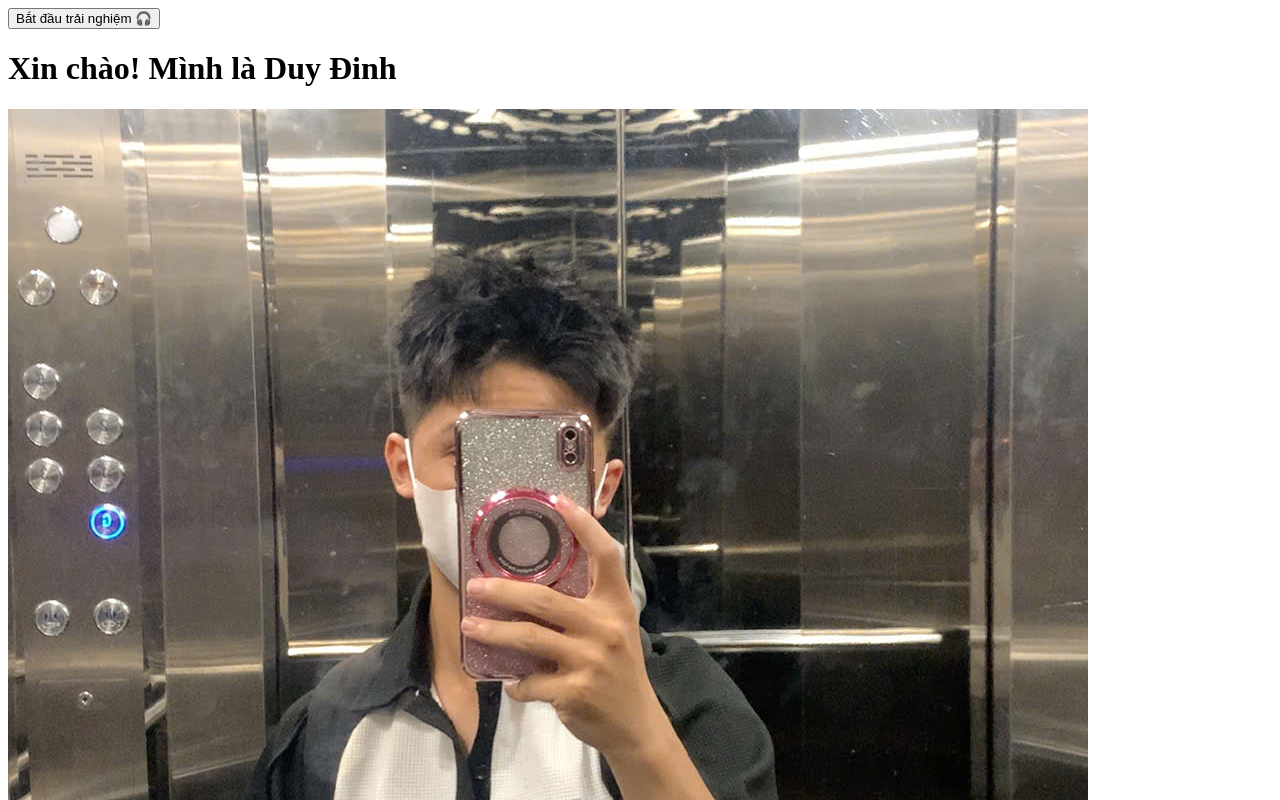
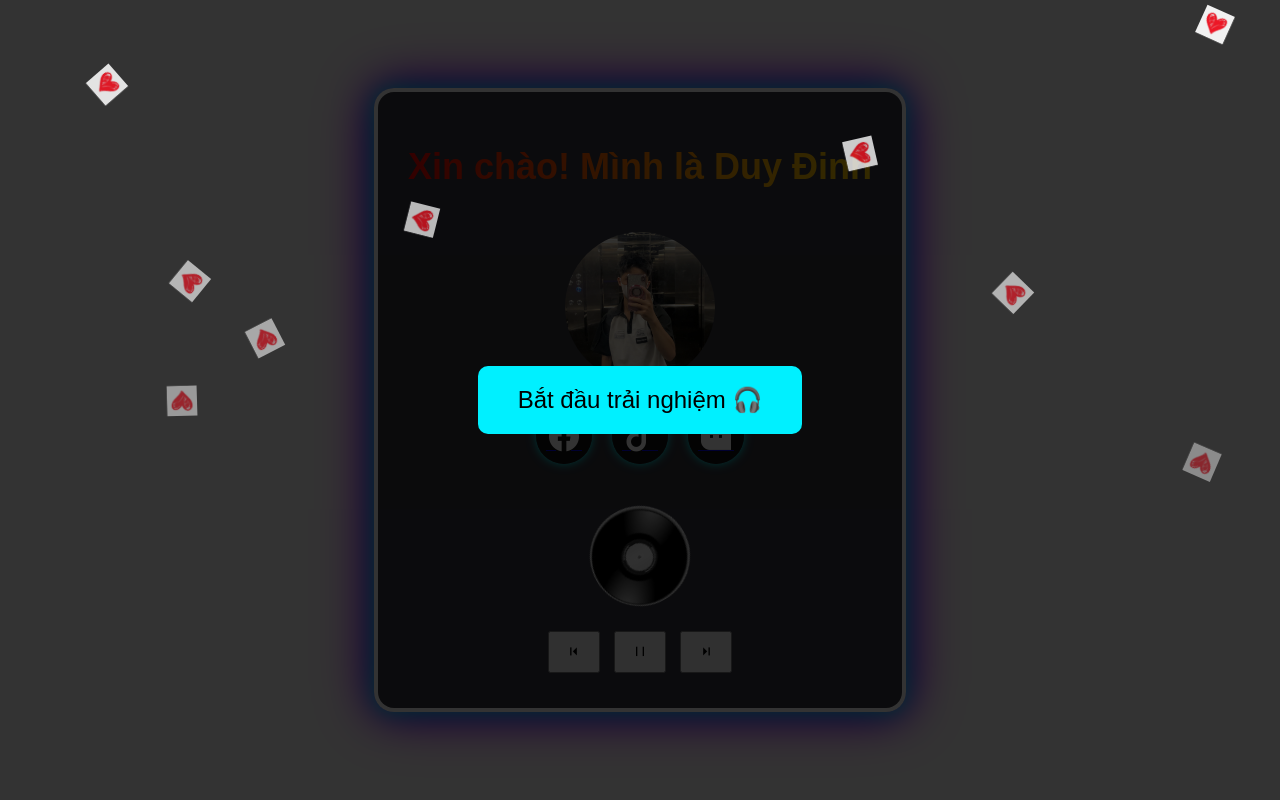
Before and after one commit to duydinh04/duydinh-profile, a plain HTML site: page index.html in a window 1280 px wide. Shown: the top 800 px of the page. Drawn offline with nearby package versions, Linux system fonts and the light colour scheme; the site is published under a folder, as on GitHub Pages, so addresses that start at the root find nothing.

Commit message:
Update index.html

```diff
--- a/index.html
+++ b/index.html
@@ -4,7 +4,7 @@
   <meta charset="UTF-8" />
   <meta name="viewport" content="width=device-width, initial-scale=1.0"/>
   <title>Duy Đinh</title>
-  <link rel="stylesheet" href="/Css/Profile.css"/>
+  <link rel="stylesheet" href="Css/Profile.css"/>
   <link href="https://cdn.jsdelivr.net/npm/remixicon@4.2.0/fonts/remixicon.css" rel="stylesheet" />
   <script src="https://code.jquery.com/jquery-3.6.0.min.js"></script>
 </head>
@@ -38,7 +38,7 @@
 
 
 <script src="https://cdn.jsdelivr.net/gh/loktar00/JQuery-Snowfall/jquery.snowfall.min.js"></script>
-<script src="/Js/Profile.js"></script>
+<script src="Js/Profile.js"></script>
 
 </body>
 </html>
```
